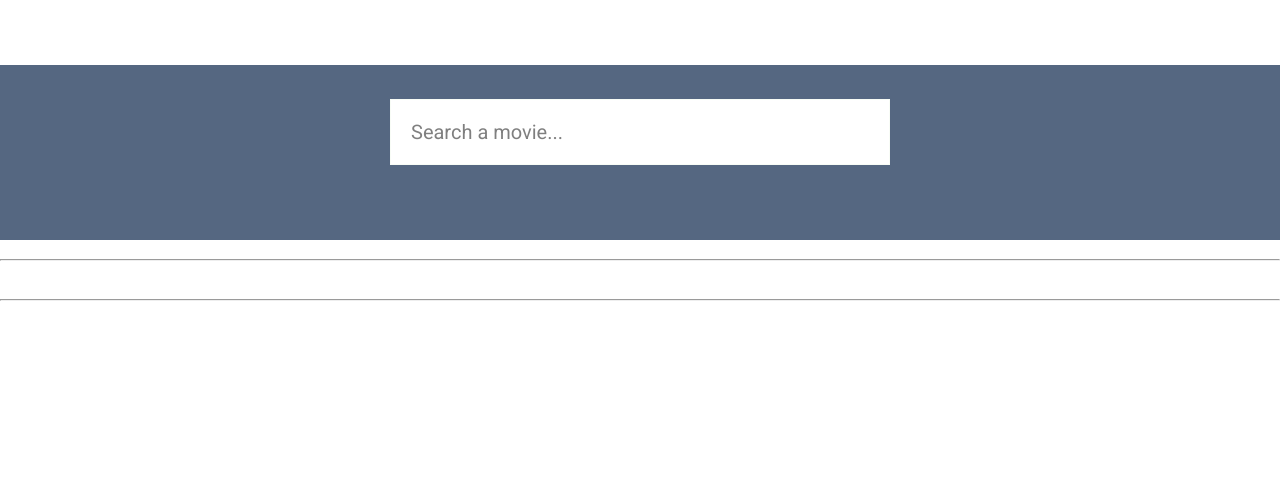
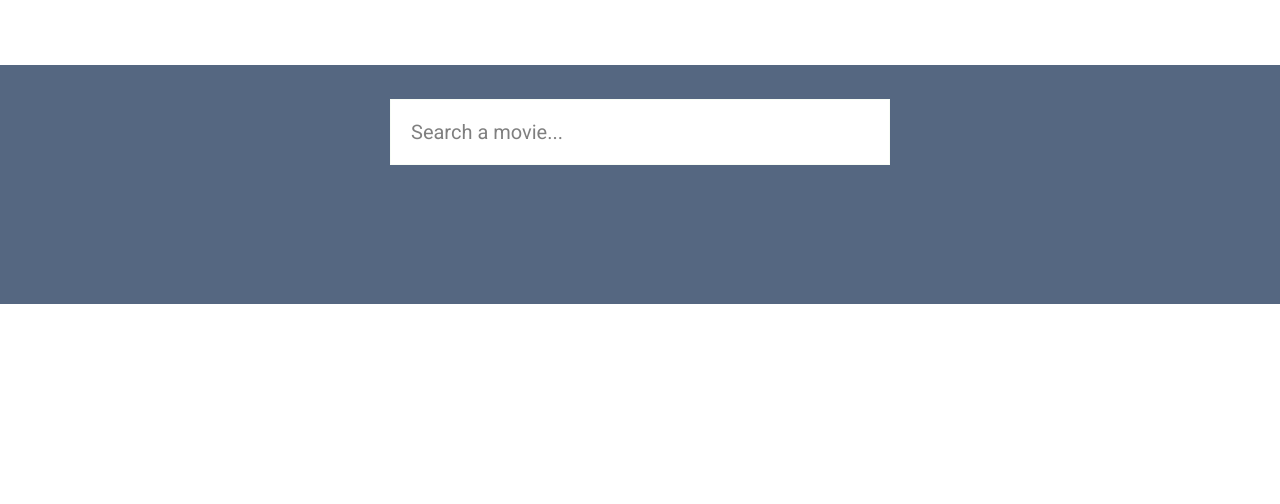
Before and after one commit to H0stile/movies_share, a PHP site: page /home.php in a window 1280 px wide. Shown: the part 502-1006 px from the top of the page. Before the commit the page ends 803 px from the top, so only its background shows below. Run offline with PHP 8.4, Linux system fonts and the light colour scheme; data that the repository does not hold is empty.

Commit message:
update css for home page

```diff
--- a/home.php
+++ b/home.php
@@ -42,19 +42,15 @@ if($conn){
     <section id="home-search">
         <?php include 'search.html'; ?>
     </section>
-    <br>
-    <hr>
-    <br>
-    <section  class="home-genre">
+
+    <section  id="home-genre">
     <?php
         while ($genre = mysqli_fetch_assoc($result_genre)){
-            echo '<span> ' . $genre['genre'] . ' ' . '(' . $genre['COUNT(movies.categ_id)'] . ')' . ' </span>';
+            echo '<span style="color:  rgb(241, 250, 238);" > ' . $genre['genre'] . ' ' . '(' . $genre['COUNT(movies.categ_id)'] . ')' . ' </span>';
         }
     ?>
     </section>
-    <br>
-    <hr>
-    <br>
+
     <section class="movie-card">
     <?php
     while ($home_movies = mysqli_fetch_assoc($result)){
--- a/styles/style.css
+++ b/styles/style.css
@@ -4,6 +4,7 @@
     padding: 0em;
     font-family: 'Roboto', sans-serif;
 }
+
 
 .movie-card{
     display: flex;
@@ -15,10 +16,14 @@
     width: 200px;
 }
 
-.home-genre {
+#home-genre {
+    padding: 2em;
     display: flex;
     justify-content: space-evenly;
     flex-direction: row;
+    background-color: rgba(29, 53, 87, 0.75);
+    margin-bottom: 100px;
+
 }
 
 
@@ -103,3 +108,20 @@
 #searchBar:focus{
     outline: none;
 }
+
+.movie-card{
+    text-align: center;
+    margin-bottom: 100px;
+
+}
+.movie-card img{
+    width: 175px;
+    height: 250px;
+    margin-bottom: 1.5em;
+}
+
+.movie-card a{
+    text-decoration: none;
+    color: black;
+    font-size: 0.75em;
+}
```
